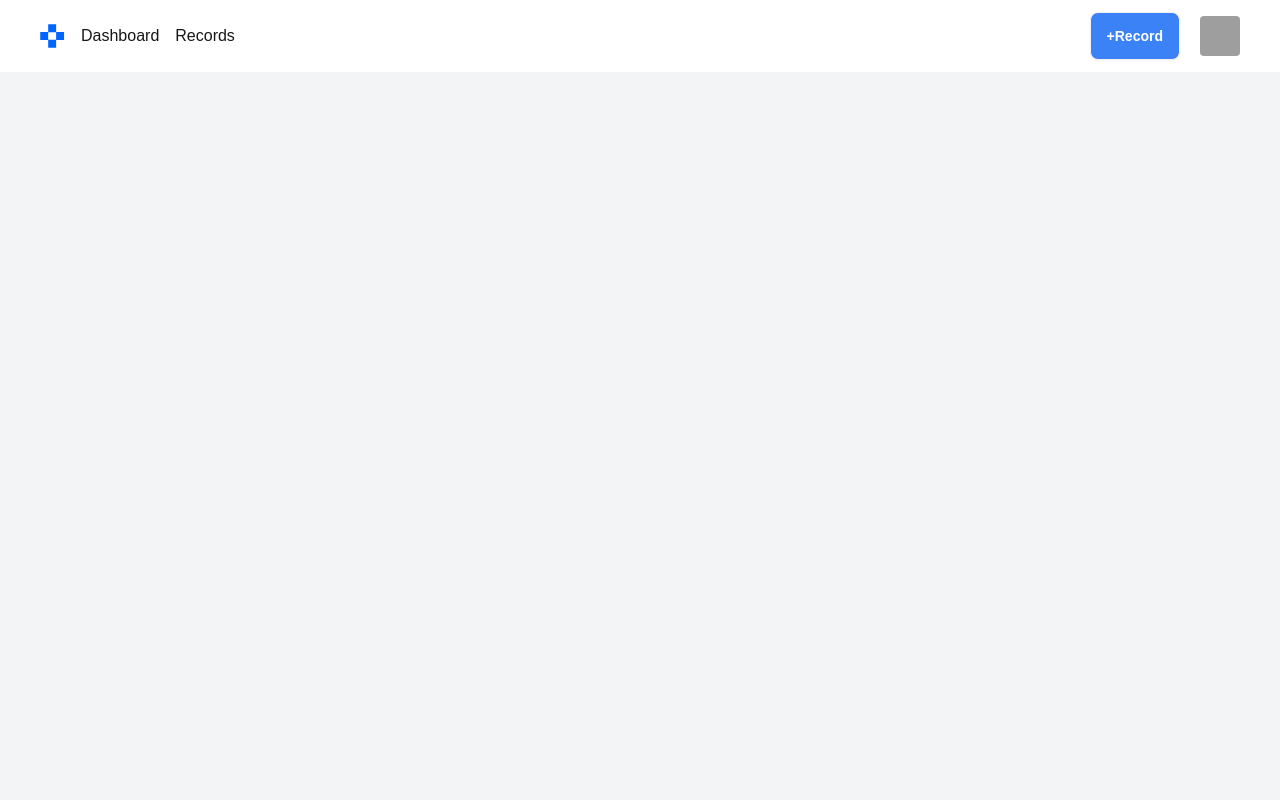
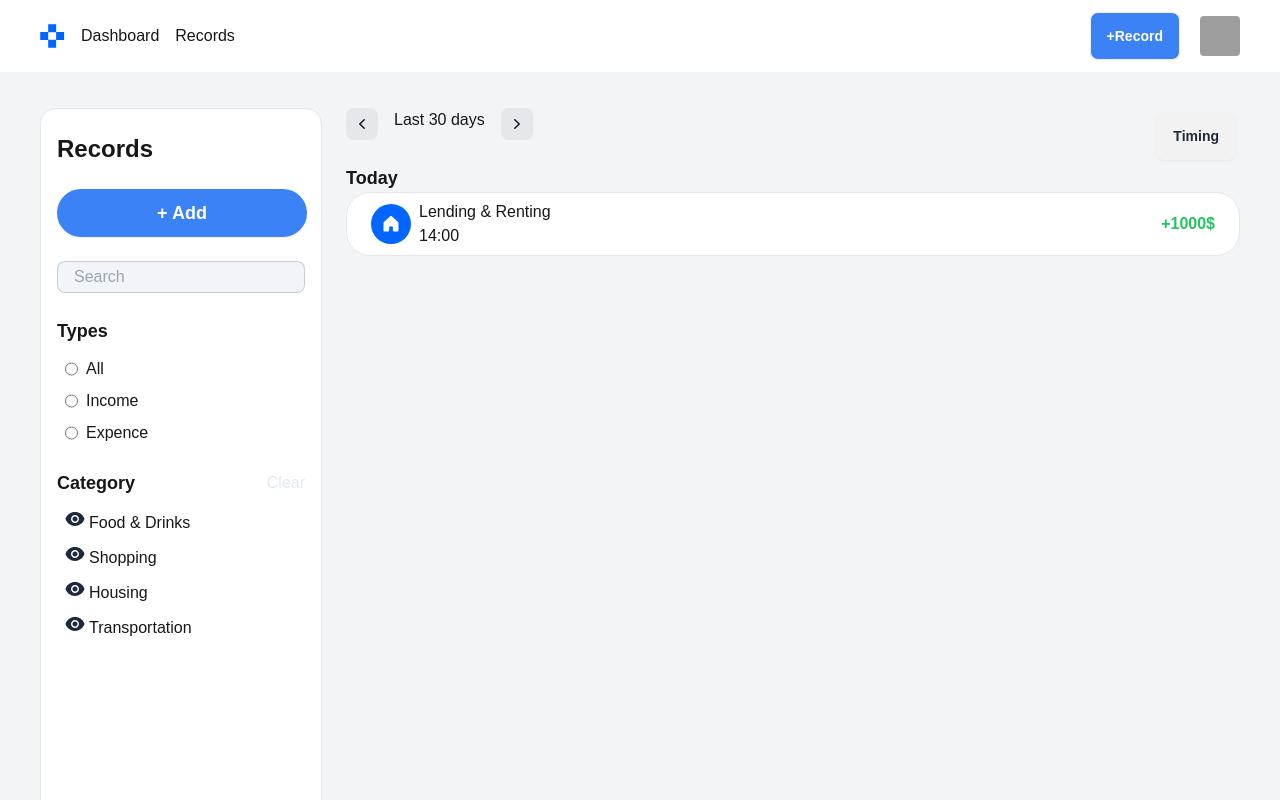
Before and after one commit to Bolortox/expence-tracker, a Next.js app in the folder frontend/: page /record in a window 1280 px wide. Shown: the top 800 px of the page. Built offline with nearby package versions, Linux system fonts and the light colour scheme; grey boxes are pictures that could not be loaded.

Commit message:
made records fully

```diff
--- a/frontend/package.json
+++ b/frontend/package.json
@@ -9,8 +9,10 @@
     "lint": "next lint"
   },
   "dependencies": {
+    "chart.js": "^4.4.5",
     "next": "15.0.0",
     "react": "19.0.0-rc-65a56d0e-20241020",
+    "react-chartjs-2": "^5.2.0",
     "react-dom": "19.0.0-rc-65a56d0e-20241020"
   },
   "devDependencies": {
--- /dev/null
+++ b/frontend/src/components/Record/EyeSwitch.jsx
@@ -0,0 +1,18 @@
+import { Eye } from "@/svg/Eye";
+import { EyeC } from "@/svg/EyeC";
+
+export const EyeSwitch = () => {
+  return (
+    <div>
+      <label className="swap">
+        <input type="checkbox" />
+        <div className="swap-on">
+          <EyeC />
+        </div>
+        <div className="swap-off">
+          <Eye />
+        </div>
+      </label>
+    </div>
+  );
+};
--- /dev/null
+++ b/frontend/src/components/Record/RecordsAdd.jsx
@@ -0,0 +1,115 @@
+import { Left } from "@/svg/Left";
+import { EyeSwitch } from "./EyeSwitch";
+import { Right } from "@/svg/Right";
+import { House } from "@/svg/House";
+
+export const RecordsAdd = () => {
+  return (
+    <div className="w-[1200px] flex gap-6">
+      <div className="w-[282px]  h-[912px] px-[16px] py-[24px]  flex flex-col gap-6 border border-gray-200 rounded-2xl bg-white">
+        <div className="flex flex-col gap-[24px]">
+          <p className="font-bold text-2xl">Records</p>
+          <div className="btn bg-blue-500 text-white w-[250px] h-[28px] rounded-3xl text-lg border-none hover:bg-blue-400">
+            + Add
+          </div>
+          <label className="input input-bordered flex items-center gap-2 h-[32px] bg-slate-100">
+            <input type="text" className="grow" placeholder="Search" />
+          </label>
+        </div>
+
+        <div className="">
+          <p className="font-bold text-lg">Types</p>
+          <div className="pl-2 flex flex-col gap-2 pt-3">
+            <label className="flex gap-2">
+              <input type="radio" />
+              <p>All</p>
+            </label>
+
+            <label className="flex gap-2">
+              <input type="radio" />
+              <p>Income</p>
+            </label>
+
+            <label className="flex gap-2">
+              <input type="radio" />
+              <p>Expence</p>
+            </label>
+          </div>
+        </div>
+
+        <div>
+          <div className="flex justify-between">
+            <p className="font-bold text-lg">Category</p>
+            <button className="bg-white border-none text-slate-200 hover:text-slate-400">
+              Clear
+            </button>
+          </div>
+          <div className="flex flex-col pl-2 gap-2 pt-3">
+            <div className="flex gap-1  items-center">
+              <EyeSwitch />
+              <p className="">Food & Drinks</p>
+            </div>
+
+            <div className="flex gap-1  items-center">
+              <EyeSwitch />
+              <p className="">Shopping</p>
+            </div>
+
+            <div className="flex gap-1  items-center">
+              <EyeSwitch />
+              <p className="">Housing</p>
+            </div>
+
+            <div className="flex gap-1  items-center">
+              <EyeSwitch />
+              <p className="">Transportation</p>
+            </div>
+          </div>
+        </div>
+      </div>
+
+      <div className="flex flex-col w-full">
+        <div className="flex justify-between w-full ">
+          <div className="flex gap-[16px] justify-center ">
+            <Left />
+            <p>Last 30 days</p>
+            <Right />
+          </div>
+
+          <div className="dropdown dropdown-end">
+            <div tabIndex={0} role="button" className="btn m-1">
+              Timing
+            </div>
+            <ul
+              tabIndex={0}
+              className="dropdown-content menu bg-base-100 rounded-box z-[1] w-52 p-2 shadow"
+            >
+              <li>
+                <a> Newest First</a>
+              </li>
+              <li>
+                <a>Oldest First</a>
+              </li>
+            </ul>
+          </div>
+        </div>
+
+        <div>
+          <p className="font-bold text-lg">Today</p>
+          <div className="flex flex-col gap-3">
+            <div className="w-[894px] h-[64px] bg-white flex justify-between items-center px-6 rounded-3xl  border border-gray-200 ">
+              <div className="flex gap-2 justify-center items-center">
+                <House />
+                <div className="flex flex-col ">
+                  <p className="font-medium">Lending & Renting</p>
+                  <p>14:00</p>
+                </div>
+              </div>
+              <p className="font-bold text-green-500">+1000$</p>
+            </div>
+          </div>
+        </div>
+      </div>
+    </div>
+  );
+};
--- a/frontend/src/pages/Dashboard.jsx
+++ b/frontend/src/pages/Dashboard.jsx
@@ -1,8 +1,55 @@
+"use client";
+
 import { Header } from "@/components/Header";
 import { IncomeExpence } from "@/components/Dashboard/IncomeExpence";
 import { LastRecords } from "@/components/Dashboard/LastRecords";
+import { Doughnut } from "react-chartjs-2";
+import { Chart, ArcElement, Tooltip, Legend, registerables } from "chart.js";
+
+Chart.register(ArcElement, Tooltip, Legend);
 
 export const Dashboard = () => {
+  const data = {
+    labels: ["Red", "Blue", "Yellow", "Green"],
+    datasets: [
+      {
+        label: "My Dataset",
+        data: [300, 50, 100, 150],
+        backgroundColor: [
+          "rgba(255, 99, 132, 0.6)",
+          "rgba(54, 162, 235, 0.6)",
+          "rgba(255, 206, 86, 0.6)",
+          "rgba(75, 192, 192, 0.6)",
+        ],
+        borderColor: [
+          "rgba(255, 99, 132, 1)",
+          "rgba(54, 162, 235, 1)",
+          "rgba(255, 206, 86, 1)",
+          "rgba(75, 192, 192, 1)",
+        ],
+        borderWidth: 2, // Add border width for arc elements
+        hoverOffset: 4,
+      },
+    ],
+  };
+
+  const options = {
+    responsive: true,
+    plugins: {
+      legend: {
+        position: "top",
+      },
+      tooltip: {
+        callbacks: {
+          label: function (context) {
+            const label = context.label || "";
+            const value = context.raw || 0;
+            return `${label}: ${value}`;
+          },
+        },
+      },
+    },
+  };
   return (
     <main className=" ">
       <div className="w-screen flex flex-col justify-center items-center ">
@@ -10,6 +57,9 @@ export const Dashboard = () => {
       </div>
       <div className="w-screen flex flex-col  items-center h-screen bg-[#F3F4F6] pt-[32px] gap-6">
         <IncomeExpence />
+        <div>
+          <Doughnut data={data} options={options} />
+        </div>
         <LastRecords />
       </div>
     </main>
--- a/frontend/src/pages/Record.jsx
+++ b/frontend/src/pages/Record.jsx
@@ -1,13 +1,14 @@
 import { Header } from "@/components/Header";
+import { RecordsAdd } from "@/components/Record/RecordsAdd";
 
 export const Record = () => {
   return (
     <main>
-      <div className="w-screen flex flex-col justify-center items-center ">
+      <div className="w-screen flex  justify-center items-center ">
         <Header />
       </div>
-      <div className="w-screen flex h-screen bg-[#F3F4F6] pt-[32px] ">
-
+      <div className="w-screen flex justify-center items-center pt-9 pb-36 bg-[#F3F4F6] ">
+        <RecordsAdd />
       </div>
     </main>
   );
```
Also changed, not shown: 1 other file (tests, documents, lock files or other folders).
